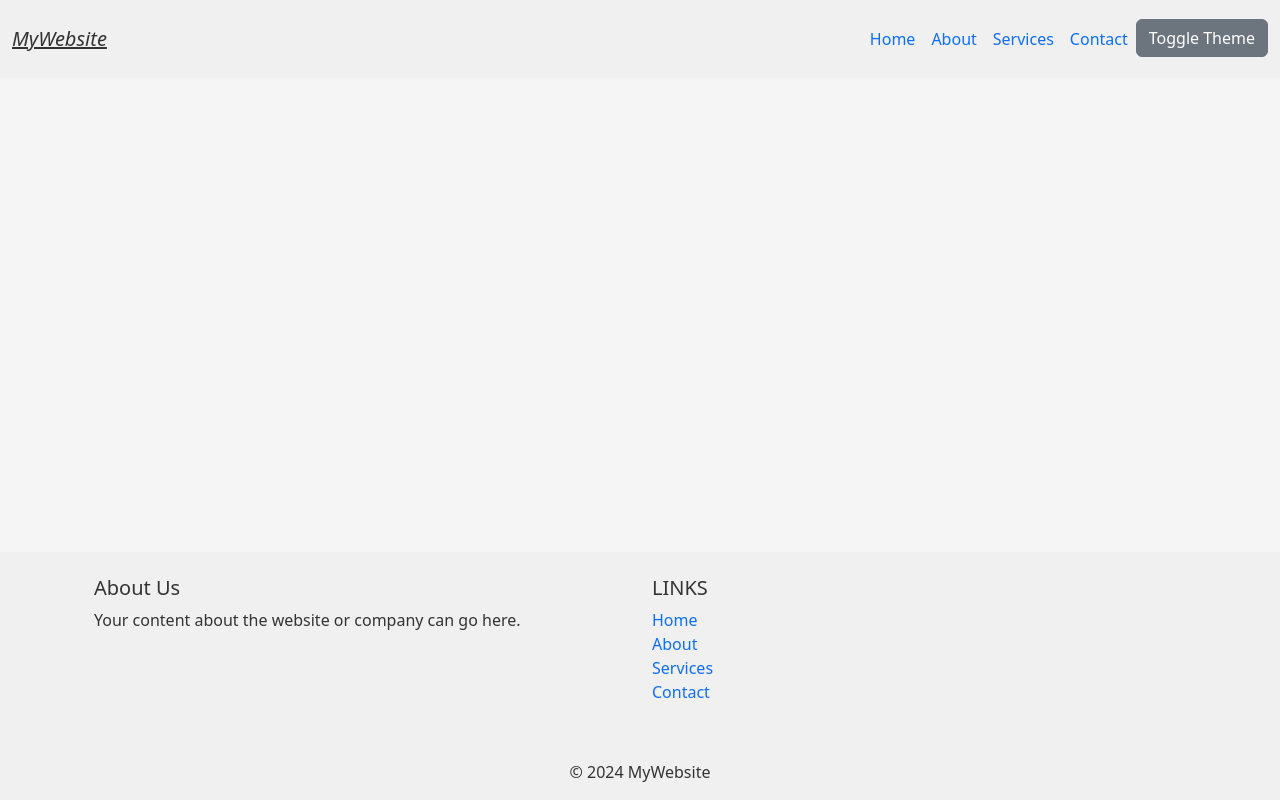
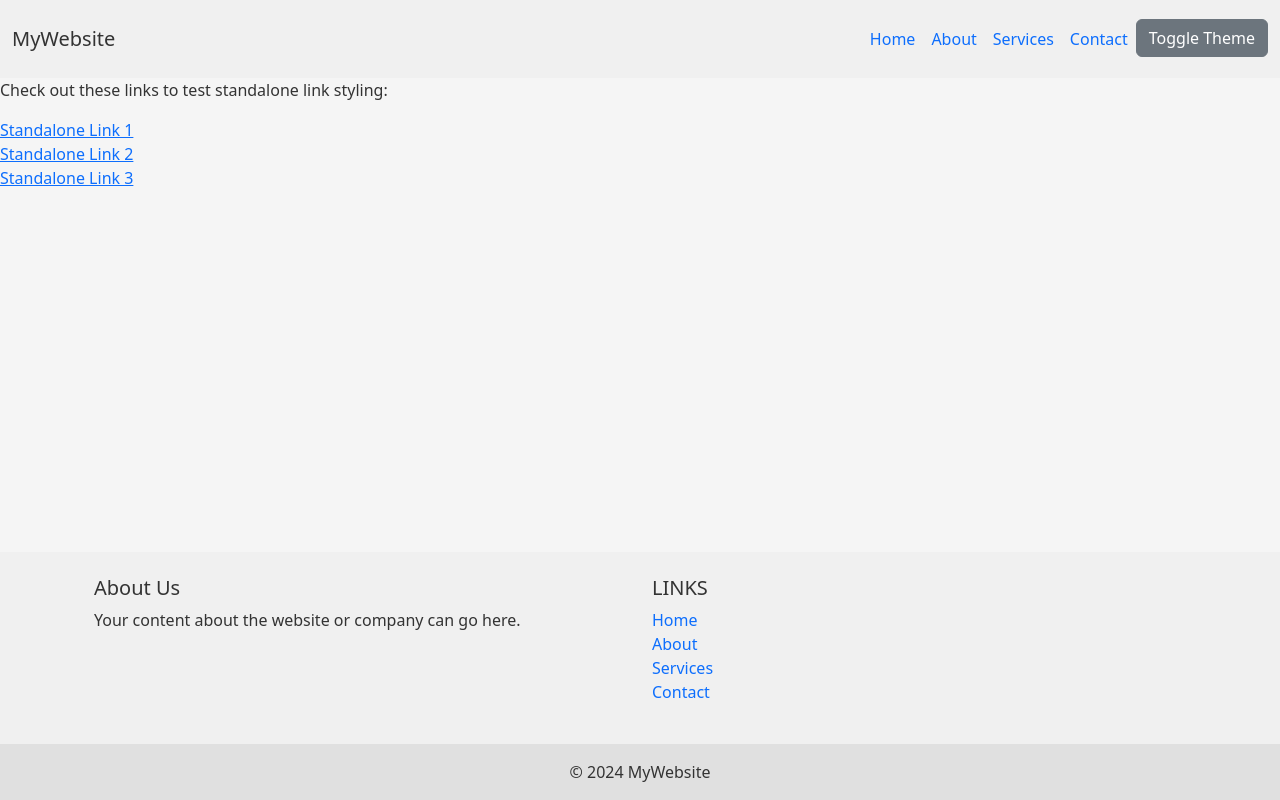
Before and after one commit to alexandruRobert1989/alexdr, an Angular app: page / in a window 1280 px wide. Built offline with nearby package versions, Linux system fonts and the light colour scheme.

Commit message:
adding dark theme

```diff
--- a/src/app/app.component.html
+++ b/src/app/app.component.html
@@ -2,6 +2,12 @@
   <app-navbar></app-navbar>
   <div class="content">
     <router-outlet></router-outlet>
+    <div class="test-links">
+      <p>Check out these links to test standalone link styling:</p>
+      <a href="#">Standalone Link 1</a><br>
+      <a href="#">Standalone Link 2</a><br>
+      <a href="#">Standalone Link 3</a>
+    </div>
   </div>
   <app-footer></app-footer>
 </div>
--- a/src/app/components/common/footer/footer.component.html
+++ b/src/app/components/common/footer/footer.component.html
@@ -16,7 +16,7 @@
       </div>
     </div>
   </div>
-  <div class="text-center p-3 footer-bg footer-text">
+  <div class="text-center p-3 footer-copyright-bg footer-text">
     © 2024 MyWebsite
   </div>
 </footer>
--- a/src/themes.scss
+++ b/src/themes.scss
@@ -10,6 +10,7 @@
   --footer-link-hover-color: #0056b3;
   --primary-color: #0d6efd;
   --standalone-link-color: #0d6efd; /* Color for standalone links in light mode */
+  --footer-copyright-bg-color: #e0e0e0; /* Custom color for copyright section in light mode */
 }
 
 /* Dark Theme */
@@ -17,11 +18,14 @@ html.dark-theme {
   --bg-color: #181a1b;
   --text-color: #e0e0e0;
   --header-footer-bg: #333333;
-  --footer-text-color: #e0e0e0;
-  --footer-link-color: #e0e0e0;
+  --footer-text-color: var(--text-color);
+  --footer-link-color: var(--text-color);
   --footer-link-hover-color: #9b6ec4;
   --primary-color: #bb86fc;
-  --standalone-link-color: #bb86fc; /* Color for standalone links in dark mode */
+  --standalone-link-color: var(--text-color); /* Color for standalone links in dark mode */
+  --footer-copyright-bg-color: #444444; /* Custom color for copyright section in dark mode */
+
+
 }
 
 /* Applying colors across the app */
@@ -35,6 +39,11 @@ html, body, .app-background {
 .navbar-bg,
 .footer-bg {
   background-color: var(--header-footer-bg) !important;
+}
+
+/* Specific Background for Copyright Section */
+.footer-copyright-bg {
+  background-color: var(--footer-copyright-bg-color);
 }
 
 .navbar-text,
@@ -54,11 +63,17 @@ html, body, .app-background {
 }
 
 /* Styling for standalone links outside of navbar and footer */
-a:not(.navbar-link):not(.footer-link) {
+/* Light Mode - Normal styling */
+a:not(.navbar-link):not(.footer-link):not(.navbar-brand) {
   color: var(--standalone-link-color);
-  text-decoration: underline;
+  transition: color 0.3s ease;
+}
+
+/* Dark Mode - Underline and italic styling */
+html.dark-theme a:not(.navbar-link):not(.footer-link):not(.navbar-brand) {
+  color: var(--standalone-link-color);
+  //text-decoration: underline;
   font-style: italic;
-  transition: color 0.3s ease;
 }
 
 html.dark-theme a:not(.navbar-link):not(.footer-link):hover {
```
